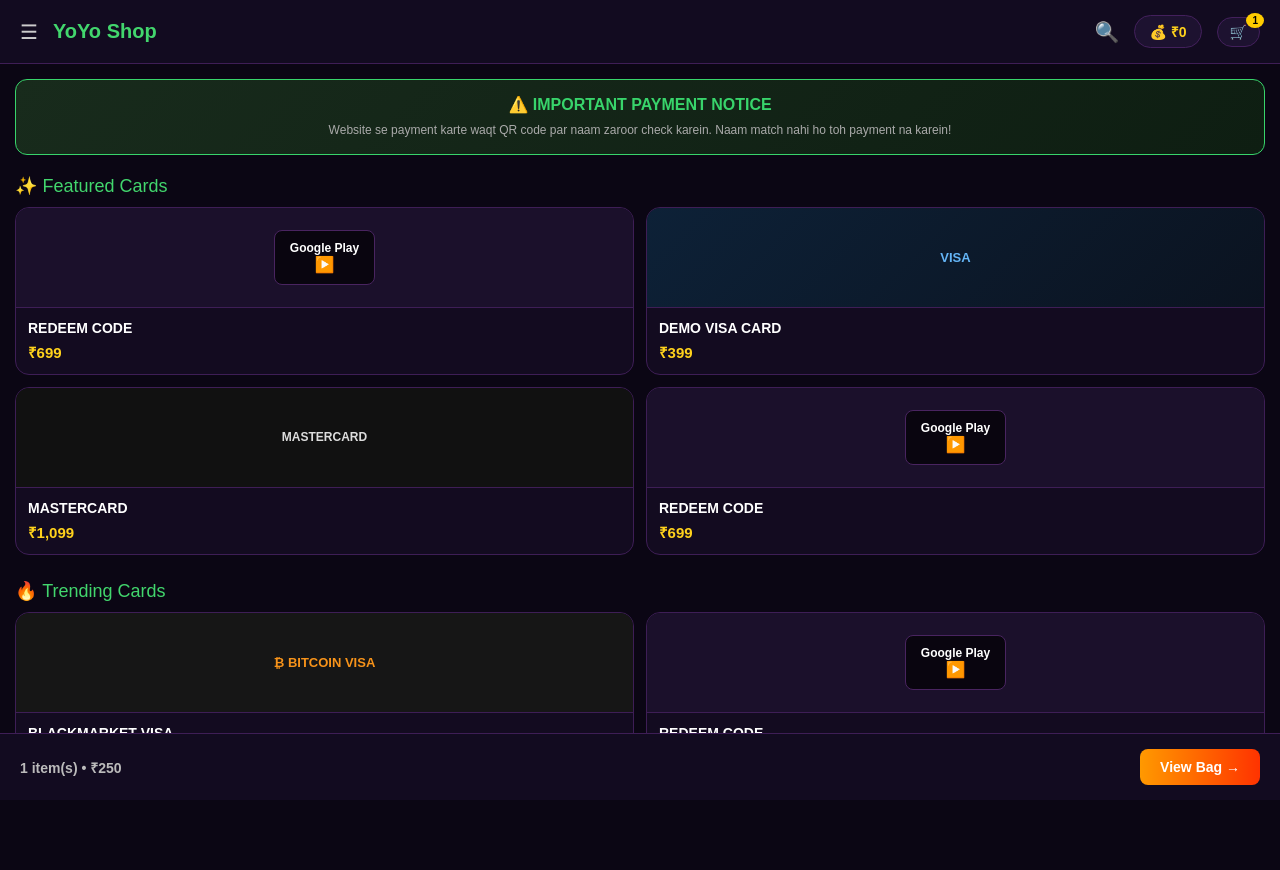
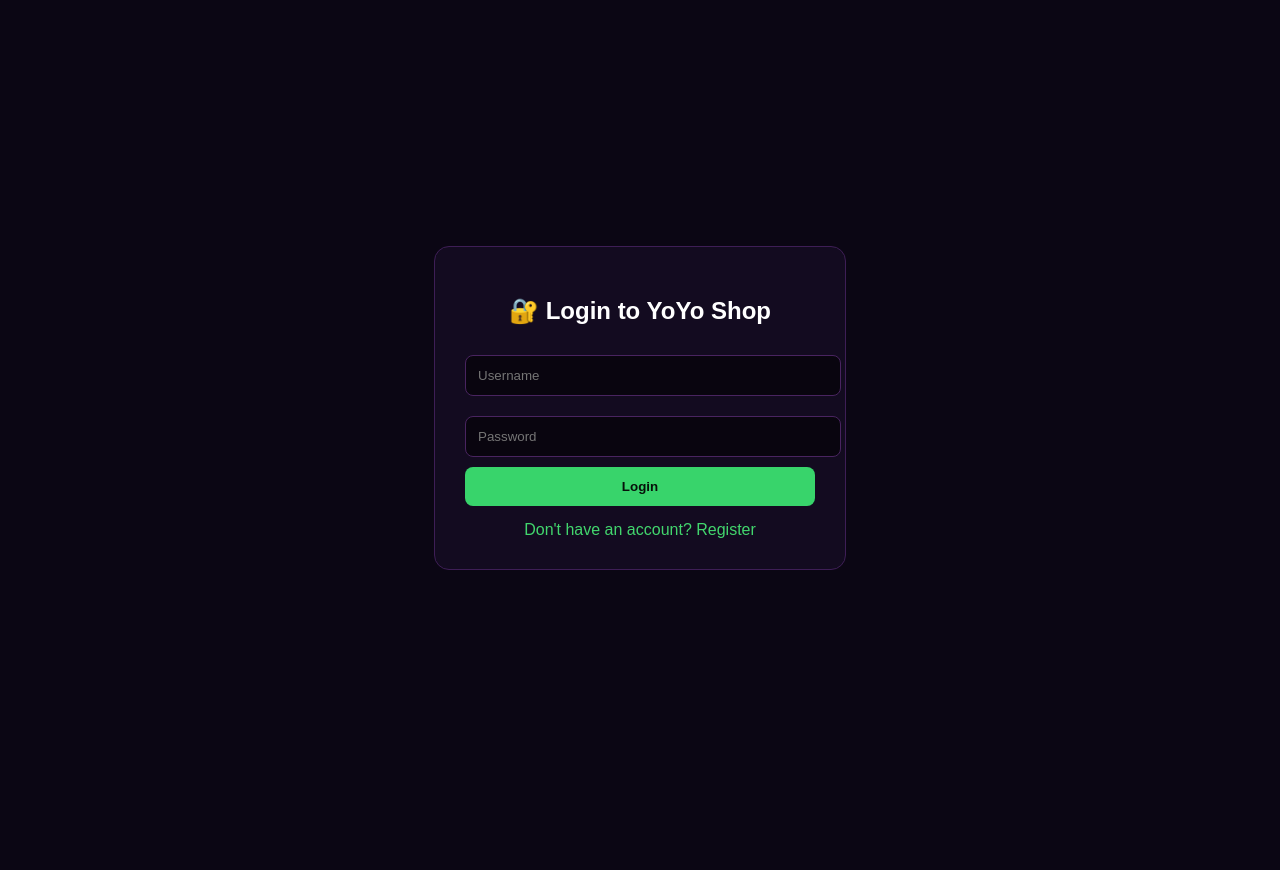
Before and after one commit to faltuwja-beep/Web-cc, a Flask app: page / in a window 1280 px wide. After the commit the page ends 570 px from the top, so only its background shows below. Run offline with Flask 3, Linux system fonts and the light colour scheme.

Commit message:
Update index.html

```diff
--- a/templates/index.html
+++ b/templates/index.html
@@ -1,309 +1,27 @@
 <!DOCTYPE html>
 <html lang="en">
 <head>
-<meta charset="UTF-8">
-<meta name="viewport" content="width=device-width, initial-scale=1.0">
-<title>YoYo Shop</title>
+<meta charset="UTF-8"><title>Login - YoYo Shop</title>
 <style>
-* {
-    margin: 0;
-    padding: 0;
-    box-sizing: border-box;
-    font-family: Arial, sans-serif;
-}
-body {
-    background: #0b0614;
-    color: white;
-    padding-bottom: 90px;
-}
-/* Top Navigation Bar */
-.navbar {
-    background: #120b20;
-    padding: 15px 20px;
-    display: flex;
-    justify-content: space-between;
-    align-items: center;
-    border-bottom: 1px solid #3e1e56;
-}
-.nav-left {
-    display: flex;
-    align-items: center;
-    gap: 15px;
-}
-.menu-icon, .search-icon {
-    font-size: 20px;
-    cursor: pointer;
-    color: #ccc;
-}
-.logo {
-    color: #42d66d;
-    font-size: 20px;
-    font-weight: bold;
-}
-.nav-right {
-    display: flex;
-    align-items: center;
-    gap: 15px;
-}
-.wallet-pill {
-    background: #1d1230;
-    border: 1px solid #43205c;
-    padding: 6px 14px;
-    border-radius: 20px;
-    font-size: 14px;
-    color: #ffd21c;
-    font-weight: bold;
-}
-.cart-pill {
-    background: #1d1230;
-    border: 1px solid #43205c;
-    padding: 6px 12px;
-    border-radius: 20px;
-    font-size: 14px;
-    position: relative;
-}
-.cart-badge {
-    position: absolute;
-    top: -5px; right: -5px;
-    background: #ffcc00;
-    color: #000;
-    font-size: 10px;
-    font-weight: bold;
-    padding: 2px 6px;
-    border-radius: 50%;
-}
-
-/* Notice Banner */
-.notice-banner {
-    background: linear-gradient(135deg, #182b1c, #0e1e12);
-    border: 1px solid #38d46b;
-    margin: 15px;
-    padding: 15px;
-    border-radius: 12px;
-    text-align: center;
-}
-.notice-banner h3 {
-    color: #38d46b;
-    font-size: 16px;
-    margin-bottom: 8px;
-}
-.notice-banner p {
-    color: #aaa;
-    font-size: 12px;
-    line-height: 1.4;
-}
-
-/* Section Title */
-.section-title {
-    margin: 20px 15px 10px 15px;
-    font-size: 18px;
-    color: #42d66d;
-    display: flex;
-    align-items: center;
-    gap: 8px;
-}
-
-/* Products Grid */
-.product-grid {
-    display: grid;
-    grid-template-columns: repeat(2, 1fr);
-    gap: 12px;
-    padding: 0 15px;
-}
-.product-card {
-    background: #130b20;
-    border: 1px solid #3e1e56;
-    border-radius: 14px;
-    overflow: hidden;
-    display: flex;
-    flex-direction: column;
-    justify-content: space-between;
-    transition: 0.3s;
-}
-.product-card:hover {
-    border-color: #42d66d;
-}
-.card-banner {
-    height: 100px;
-    background: #1b102b;
-    display: flex;
-    justify-content: center;
-    align-items: center;
-    position: relative;
-    border-bottom: 1px solid #3e1e56;
-}
-.play-card-img {
-    background: #09050f;
-    padding: 10px 15px;
-    border-radius: 8px;
-    border: 1px solid #492460;
-    text-align: center;
-}
-.play-card-img span {
-    font-size: 12px;
-    font-weight: bold;
-    color: #fff;
-    display: block;
-}
-.play-card-img img {
-    width: 25px;
-    margin-top: 4px;
-}
-.card-details {
-    padding: 12px;
-}
-.card-name {
-    font-size: 14px;
-    font-weight: bold;
-    color: #fff;
-    margin-bottom: 6px;
-}
-.card-price {
-    font-size: 15px;
-    color: #ffd21c;
-    font-weight: bold;
-}
-
-/* Bottom Floating View Bag Bar */
-.bottom-bar {
-    position: fixed;
-    bottom: 0; left: 0;
-    width: 100%;
-    background: #120b20;
-    border-top: 1px solid #3e1e56;
-    padding: 15px 20px;
-    display: flex;
-    justify-content: space-between;
-    align-items: center;
-}
-.bag-info {
-    font-size: 14px;
-    color: #bbb;
-    font-weight: bold;
-}
-.view-bag-btn {
-    background: linear-gradient(90deg, #ff9900, #ff3300);
-    color: white;
-    border: none;
-    padding: 10px 20px;
-    border-radius: 8px;
-    font-weight: bold;
-    font-size: 14px;
-    cursor: pointer;
-}
+body { background: #0b0614; color: white; font-family: Arial; display: flex; justify-content: center; align-items: center; height: 100vh; }
+.box { background: #130b20; padding: 30px; border-radius: 15px; border: 1px solid #3e1e56; width: 350px; text-align: center; }
+input { width: 100%; padding: 12px; margin: 10px 0; background: #09050f; border: 1px solid #492460; color: white; border-radius: 8px; }
+button { width: 100%; padding: 12px; background: #38d46b; border: none; font-weight: bold; border-radius: 8px; cursor: pointer; color: #07100a; }
+a { color: #42d66d; text-decoration: none; display: block; margin-top: 15px; }
 </style>
 </head>
 <body>
-
-<!-- Top Navigation -->
-<div class="navbar">
-    <div class="nav-left">
-        <span class="menu-icon">☰</span>
-        <span class="logo">YoYo Shop</span>
-    </div>
-    <div class="nav-right">
-        <span class="search-icon">🔍</span>
-        <div class="wallet-pill">💰 ₹0</div>
-        <div class="cart-pill">🛒 <span class="cart-badge">1</span></div>
-    </div>
+<div class="box">
+    <h2>🔐 Login to YoYo Shop</h2>
+    {% with messages = get_flashed_messages(with_categories=true) %}
+      {% if messages %}{% for cat, msg in messages %}<p style="color: {% if cat=='error' %}#ff9ba5{% else %}#38d46b{% endif %}; font-size: 13px;">{{ msg }}</p>{% endfor %}{% endif %}
+    {% endwith %}
+    <form method="POST">
+        <input type="text" name="username" placeholder="Username" required>
+        <input type="password" name="password" placeholder="Password" required>
+        <button type="submit">Login</button>
+    </form>
+    <a href="/register">Don't have an account? Register</a>
 </div>
-
-<!-- Notice Banner -->
-<div class="notice-banner">
-    <h3>⚠️ IMPORTANT PAYMENT NOTICE</h3>
-    <p>Website se payment karte waqt QR code par naam zaroor check karein. Naam match nahi ho toh payment na karein!</p>
-</div>
-
-<!-- Featured Cards Section -->
-<div class="section-title">✨ Featured Cards</div>
-<div class="product-grid">
-
-    <!-- Item 1 -->
-    <div class="product-card">
-        <div class="card-banner">
-            <div class="play-card-img">
-                <span>Google Play</span>
-                <div style="font-size: 16px;">▶️</div>
-            </div>
-        </div>
-        <div class="card-details">
-            <div class="card-name">REDEEM CODE</div>
-            <div class="card-price">₹699</div>
-        </div>
-    </div>
-
-    <!-- Item 2 -->
-    <div class="product-card">
-        <div class="card-banner" style="background: linear-gradient(135deg, #0d2137, #0b1320);">
-            <div style="font-size: 13px; font-weight: bold; color: #64b5f6;">VISA</div>
-        </div>
-        <div class="card-details">
-            <div class="card-name">DEMO VISA CARD</div>
-            <div class="card-price">₹399</div>
-        </div>
-    </div>
-
-    <!-- Item 3 -->
-    <div class="product-card">
-        <div class="card-banner" style="background: #111;">
-            <div style="font-size: 12px; font-weight: bold; color: #ddd;">MASTERCARD</div>
-        </div>
-        <div class="card-details">
-            <div class="card-name">MASTERCARD</div>
-            <div class="card-price">₹1,099</div>
-        </div>
-    </div>
-
-    <!-- Item 4 -->
-    <div class="product-card">
-        <div class="card-banner">
-            <div class="play-card-img">
-                <span>Google Play</span>
-                <div style="font-size: 16px;">▶️</div>
-            </div>
-        </div>
-        <div class="card-details">
-            <div class="card-name">REDEEM CODE</div>
-            <div class="card-price">₹699</div>
-        </div>
-    </div>
-
-</div>
-
-<!-- Trending Cards Section -->
-<div class="section-title" style="margin-top: 25px;">🔥 Trending Cards</div>
-<div class="product-grid">
-
-    <div class="product-card">
-        <div class="card-banner" style="background: #161616;">
-            <div style="font-size: 13px; font-weight: bold; color: #f7931a;">₿ BITCOIN VISA</div>
-        </div>
-        <div class="card-details">
-            <div class="card-name">BLACKMARKET VISA</div>
-            <div class="card-price">₹499</div>
-        </div>
-    </div>
-
-    <div class="product-card">
-        <div class="card-banner">
-            <div class="play-card-img">
-                <span>Google Play</span>
-                <div style="font-size: 16px;">▶️</div>
-            </div>
-        </div>
-        <div class="card-details">
-            <div class="card-name">REDEEM CODE</div>
-            <div class="card-price">₹720</div>
-        </div>
-    </div>
-
-</div>
-
-<!-- Bottom Bag Bar -->
-<div class="bottom-bar">
-    <div class="bag-info">1 item(s) • ₹250</div>
-    <button class="view-bag-btn" onclick="alert('Bag opened!')">View Bag →</button>
-</div>
-
 </body>
 </html>
```
